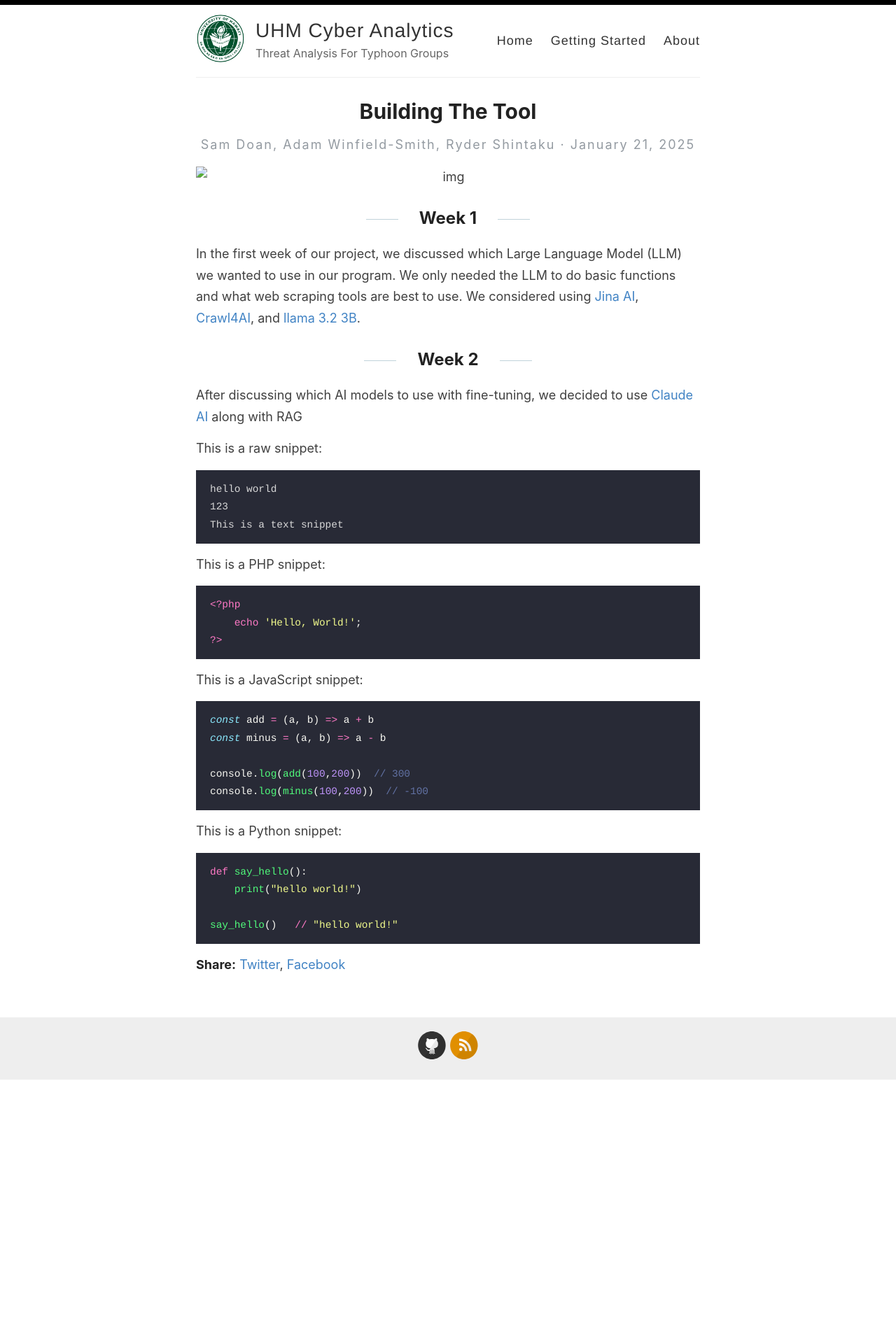
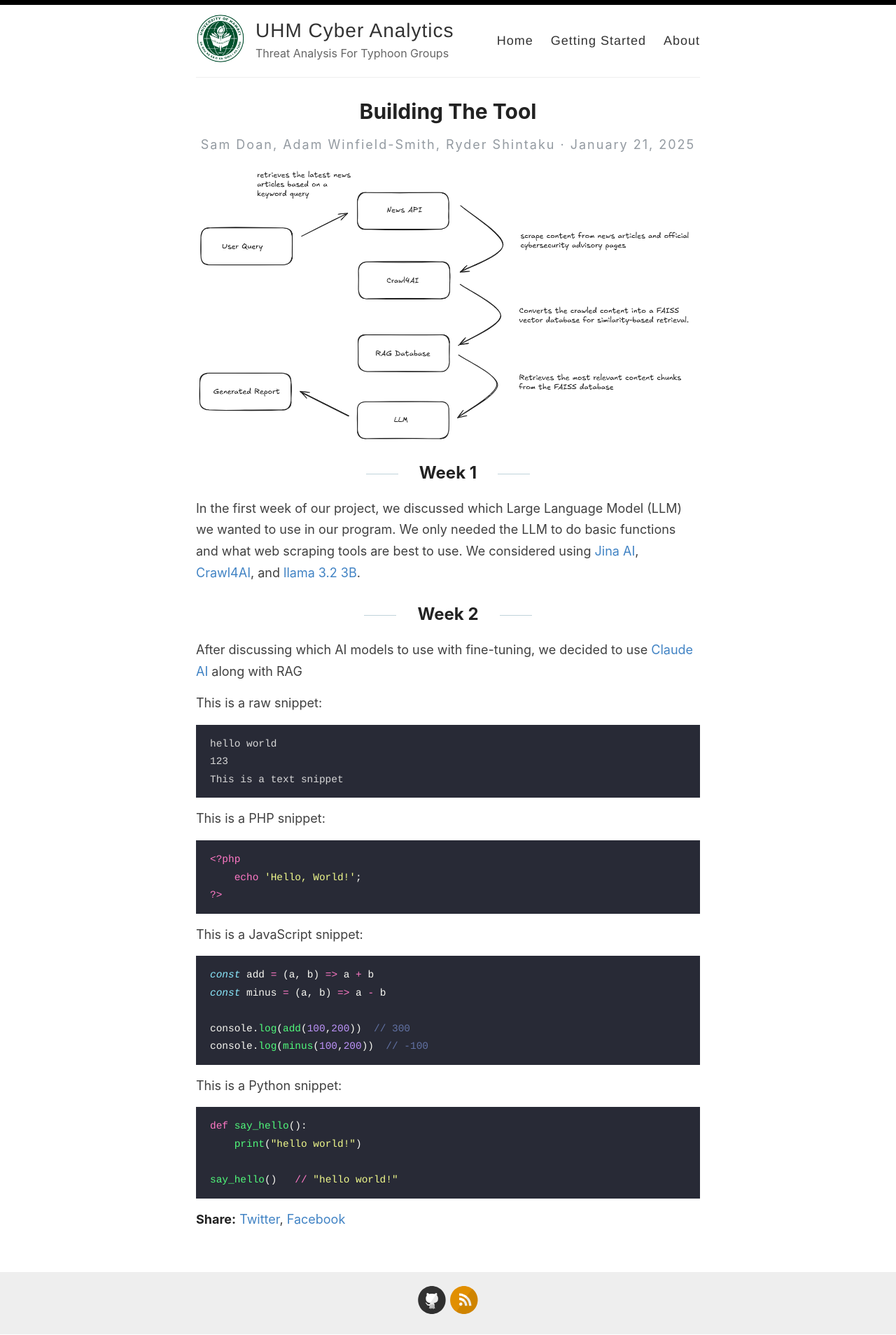
Before and after one commit to UHMCyberAnalytics/UHMCyberAnalytics.github.io, a Jekyll site: the page built from _posts/2025-01-21-Building-The-Tool.md, in a window 1280 px wide. Shown: the whole page at 70% size. Built offline with Jekyll 4.4.1, drawn with Linux system fonts in a browser that asks for light colours; before the commit the page ends 1544 px from its top, so only the background shows below that.

Commit message:
Update 2025-01-21-Building-The-Tool.md

```diff
--- a/_posts/2025-01-21-Building-The-Tool.md
+++ b/_posts/2025-01-21-Building-The-Tool.md
@@ -3,7 +3,7 @@ layout: post
 title:  Building The Tool
 ---
 
-![img](https://github.com/UHMCyberAnalytics/UHMCyberAnalytics.github.io/tree/master/images/pipline.png?raw=true)
+![img](https://github.com/UHMCyberAnalytics/UHMCyberAnalytics.github.io/blob/3e9e10437d7eaa7b068ca25b9ee5741eb07d39d9/images/pipline.png?raw=true)
 
 ## Week 1
 
```
